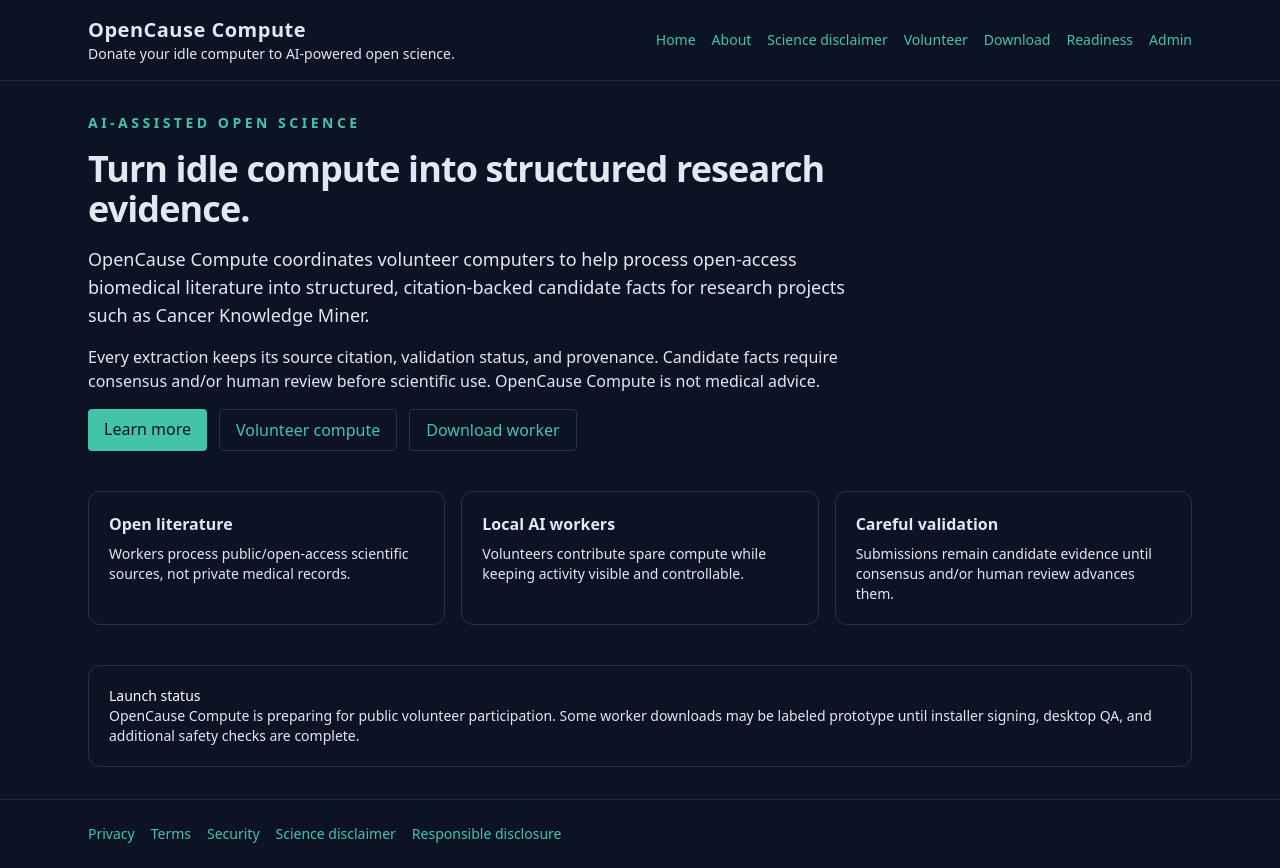
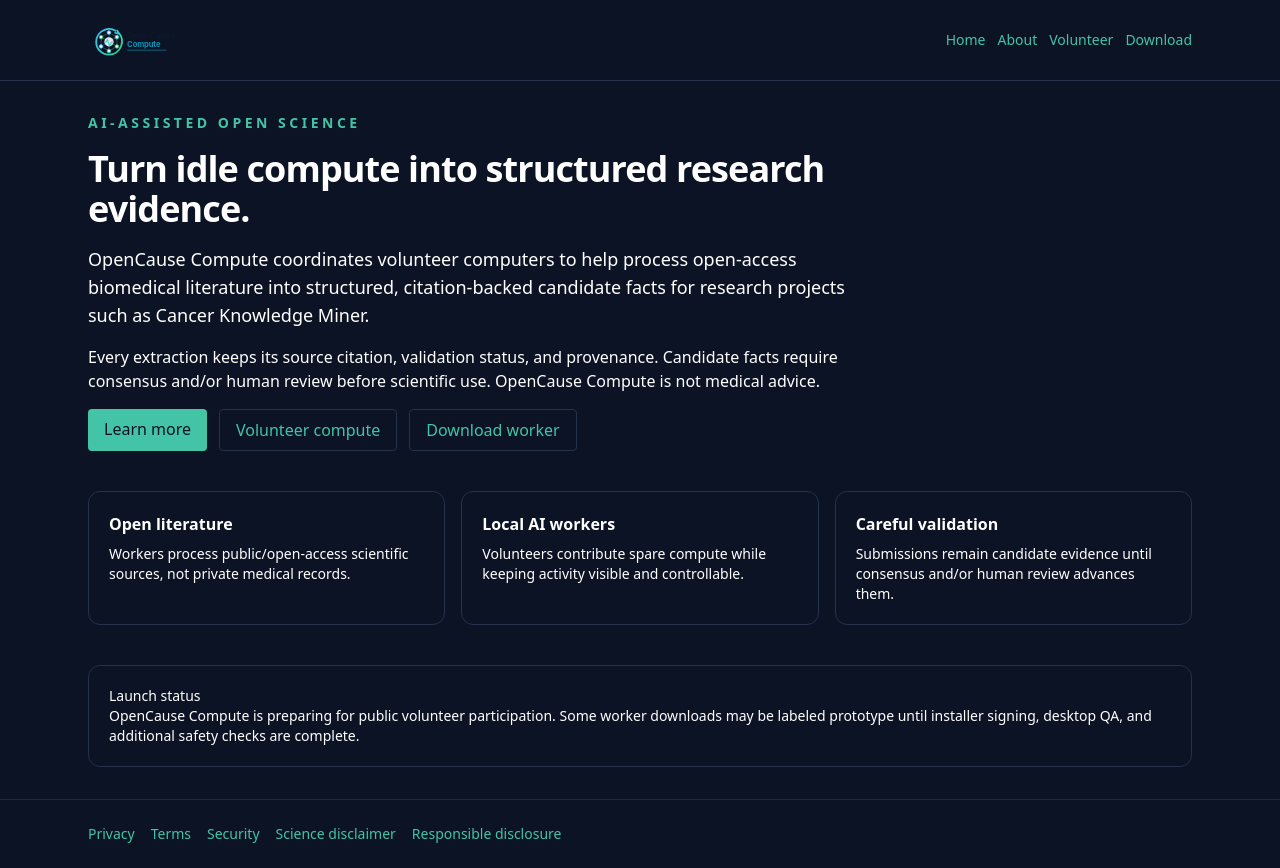
Before and after one commit to Mills82/opencause-compute, a Next.js app in the folder apps/web/: page / in a window 1280 px wide. Built offline with nearby package versions, Linux system fonts and the light colour scheme.

Commit message:
Fix public header logo and navigation

```diff
--- a/apps/web/app/layout.tsx
+++ b/apps/web/app/layout.tsx
@@ -1,16 +1,13 @@
+import type { Metadata } from 'next';
 import type { ReactNode } from 'react';
 import './globals.css';
-
 import { requireProductionEnv } from '../lib/runtime-config';
 
 const links = [
   ['Home', '/'],
   ['About', '/about'],
-  ['Science disclaimer', '/science-disclaimer'],
   ['Volunteer', '/volunteer'],
-  ['Download', '/download'],
-  ['Readiness', '/readiness'],
-  ['Admin', '/admin']
+  ['Download', '/download']
 ] as const;
 
 const footerLinks = [
@@ -21,22 +18,26 @@
   ['Responsible disclosure', '/responsible-disclosure']
 ] as const;
 
+export const metadata: Metadata = {
+  title: 'OpenCause Compute',
+  description: 'Volunteer compute for AI-assisted open science.'
+};
+
 export default function RootLayout({ children }: { children: ReactNode }) {
   requireProductionEnv();
 
   return (
     <html lang="en">
       <body>
-        <div className="min-h-screen bg-gradient-to-b from-slate-900 to-ink">
-          <header className="border-b border-line/70">
-            <div className="mx-auto flex max-w-6xl items-center justify-between px-6 py-4">
-              <div>
-                <h1 className="text-xl font-semibold tracking-wide">OpenCause Compute</h1>
-                <p className="text-sm text-slate-300">Donate your idle computer to AI-powered open science.</p>
-              </div>
-              <nav className="flex gap-4 text-sm">
+        <div className="min-h-screen bg-ink text-white">
+          <header className="border-b border-line bg-panel/70">
+            <div className="mx-auto flex max-w-6xl flex-col gap-4 px-6 py-5 md:flex-row md:items-center md:justify-between">
+              <a className="flex items-center gap-3" href="/" aria-label="OpenCause Compute home">
+                <img src="/opencause-compute-logo.svg" alt="OpenCause Compute" className="h-10 w-auto max-w-[240px]" />
+              </a>
+              <nav className="flex flex-wrap gap-3 text-sm text-slate-300" aria-label="Primary navigation">
                 {links.map(([label, href]) => (
-                  <a key={href} href={href}>
+                  <a key={href} className="hover:text-accent" href={href}>
                     {label}
                   </a>
                 ))}
@@ -47,7 +48,7 @@
           <footer className="border-t border-line/70">
             <div className="mx-auto flex max-w-6xl flex-wrap gap-4 px-6 py-6 text-sm text-slate-300">
               {footerLinks.map(([label, href]) => (
-                <a key={href} href={href}>
+                <a key={href} className="hover:text-accent" href={href}>
                   {label}
                 </a>
               ))}
```
